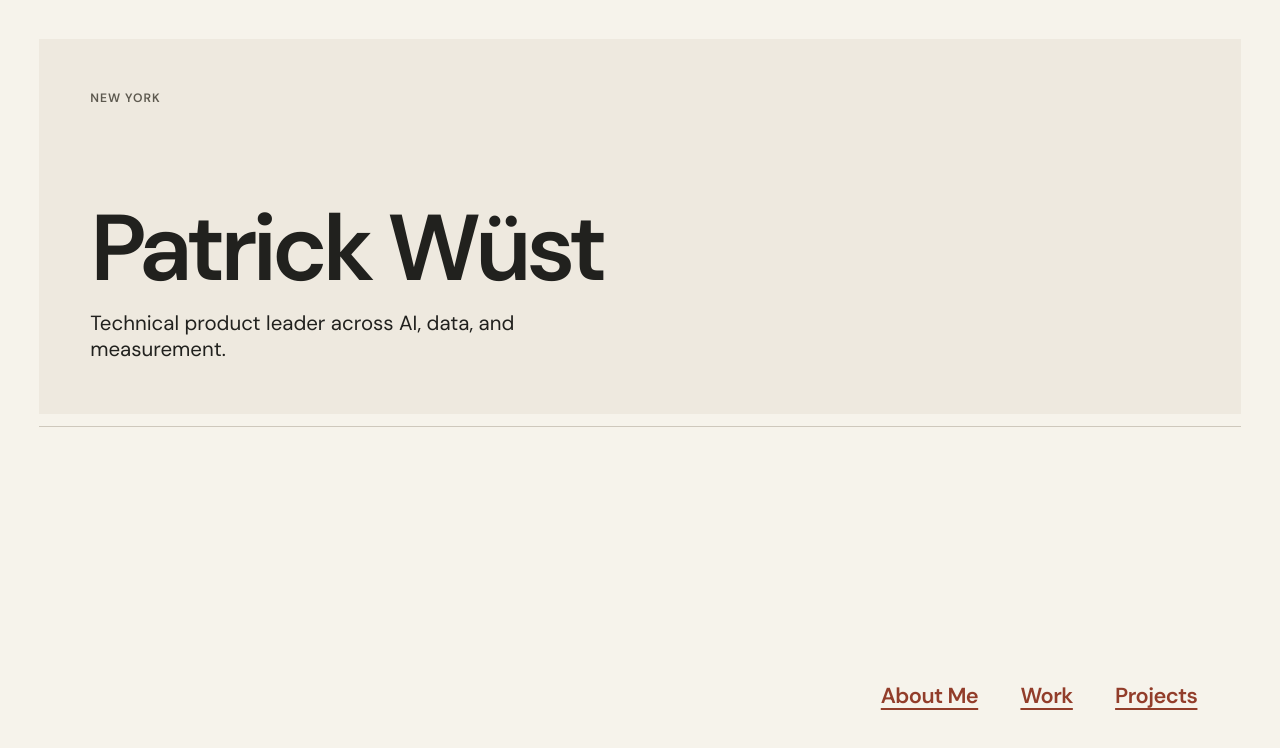
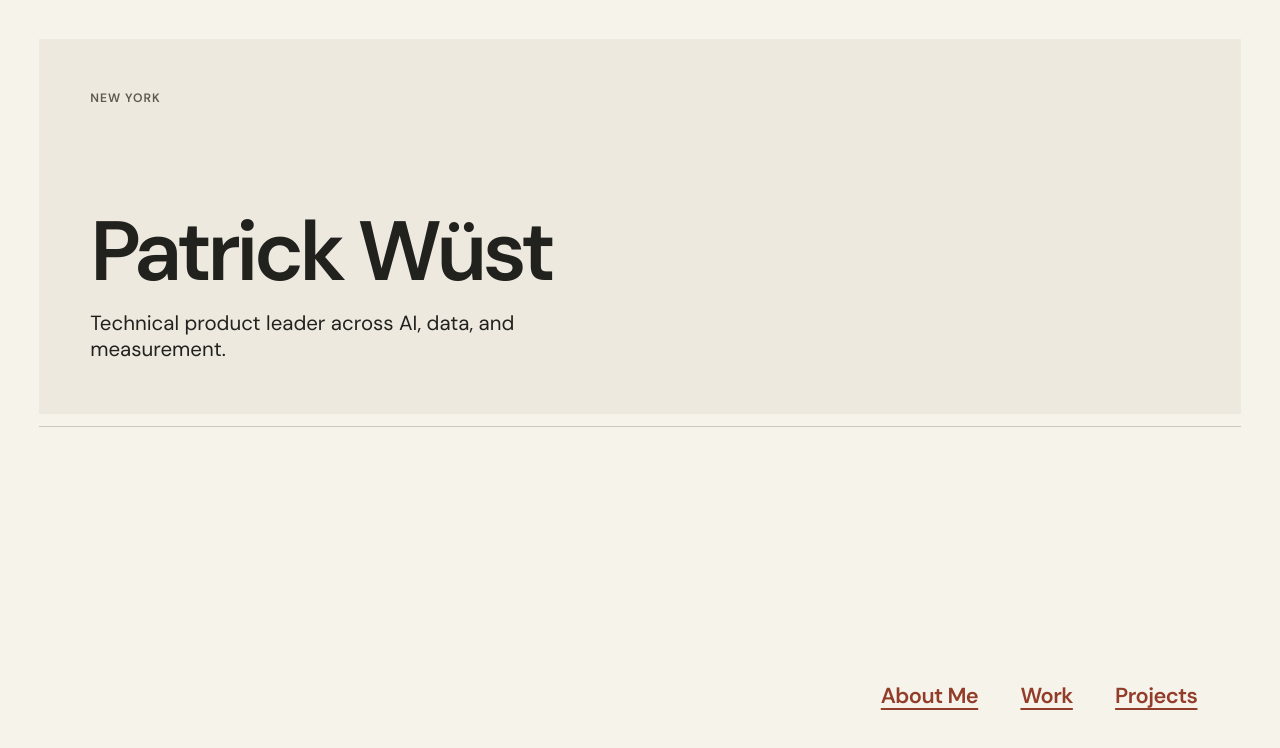
Before and after one commit to LaSiala3000/patrick-wuest-site, a plain HTML site: page index.html in a window 1280 px wide. Drawn offline with Linux system fonts and the light colour scheme.

Commit message:
Reduce the homepage heading by another ten percent

```diff
--- a/styles.css
+++ b/styles.css
@@ -106,7 +106,7 @@ a:focus-visible {
 }
 
 .cover-intro h1 {
-  font-size: clamp(2.65rem, 7.3vw, 7.1rem);
+  font-size: clamp(2.385rem, 6.57vw, 6.39rem);
   font-weight: 600;
   letter-spacing: -0.055em;
   line-height: 0.9;
```
